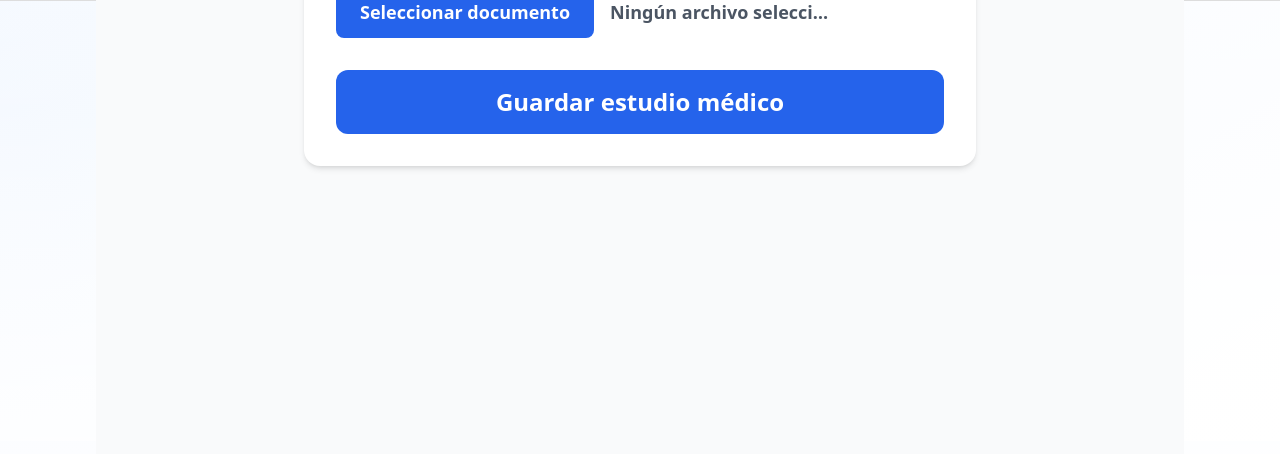
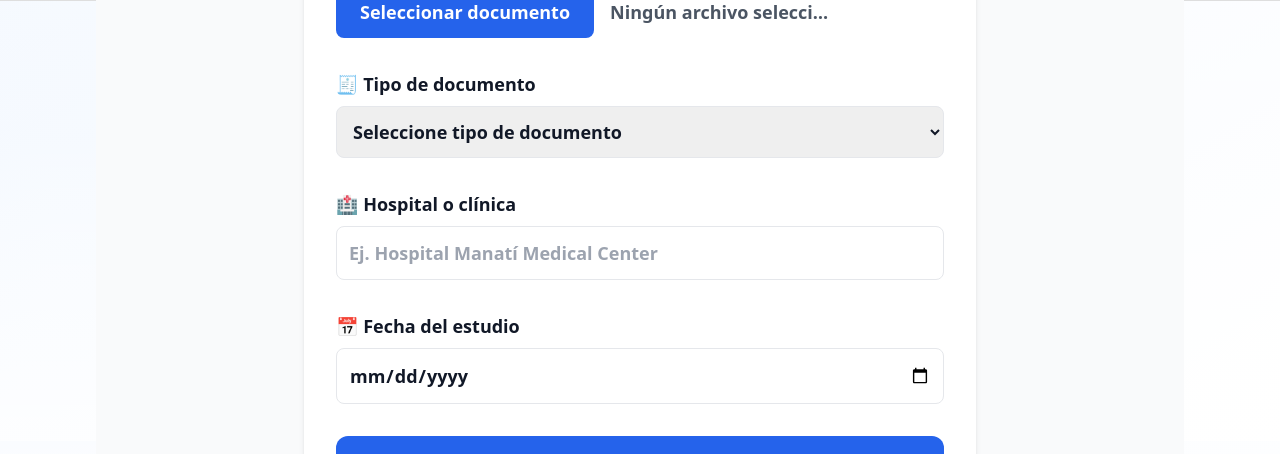
Before and after one commit to pvillafane-hub/portal-paciente, a Next.js app: page /dashboard/upload in a window 1280 px wide. Shown: the part 359-813 px from the top of the page. Built offline with nearby package versions, Linux system fonts and the light colour scheme; grey boxes are pictures that could not be loaded.

Commit message:
restore upload fields

```diff
--- a/src/app/dashboard/upload/page.tsx
+++ b/src/app/dashboard/upload/page.tsx
@@ -257,7 +257,6 @@ export default function UploadPage() {
 
               </label>
 
-              {/* 🔧 nombre del archivo formateado */}
               <span className="text-gray-600 text-lg truncate max-w-[220px]">
                 {formatFileName(fileName)}
               </span>
@@ -271,6 +270,82 @@ export default function UploadPage() {
             )}
 
           </label>
+
+
+          {/* TIPO DE DOCUMENTO */}
+
+          <label className="block text-lg font-semibold">
+
+            🧾 Tipo de documento
+
+            <select
+              name="docType"
+              ref={docTypeRef}
+              className="mt-2 w-full border rounded-lg p-3 text-lg"
+              onBlur={(e) => validateField('docType', e.target.value)}
+            >
+              <option value="">Seleccione tipo de documento</option>
+              <option value="Laboratorio">Laboratorio</option>
+              <option value="Radiografía">Radiografía</option>
+              <option value="Receta">Receta</option>
+              <option value="Otro">Otro</option>
+            </select>
+
+            {errors.docType && (
+              <p className="mt-2 text-red-700 font-semibold">
+                ⚠ {errors.docType}
+              </p>
+            )}
+
+          </label>
+
+
+          {/* HOSPITAL */}
+
+          <label className="block text-lg font-semibold">
+
+            🏥 Hospital o clínica
+
+            <input
+              type="text"
+              name="facility"
+              ref={facilityRef}
+              placeholder="Ej. Hospital Manatí Medical Center"
+              className="mt-2 w-full border rounded-lg p-3 text-lg"
+              onBlur={(e) => validateField('facility', e.target.value)}
+            />
+
+            {errors.facility && (
+              <p className="mt-2 text-red-700 font-semibold">
+                ⚠ {errors.facility}
+              </p>
+            )}
+
+          </label>
+
+
+          {/* FECHA */}
+
+          <label className="block text-lg font-semibold">
+
+            📅 Fecha del estudio
+
+            <input
+              type="date"
+              name="studyDate"
+              ref={dateRef}
+              className="mt-2 w-full border rounded-lg p-3 text-lg"
+              onBlur={(e) => validateField('studyDate', e.target.value)}
+            />
+
+            {errors.studyDate && (
+              <p className="mt-2 text-red-700 font-semibold">
+                ⚠ {errors.studyDate}
+              </p>
+            )}
+
+          </label>
+
 
           <button
             type="submit"
```
